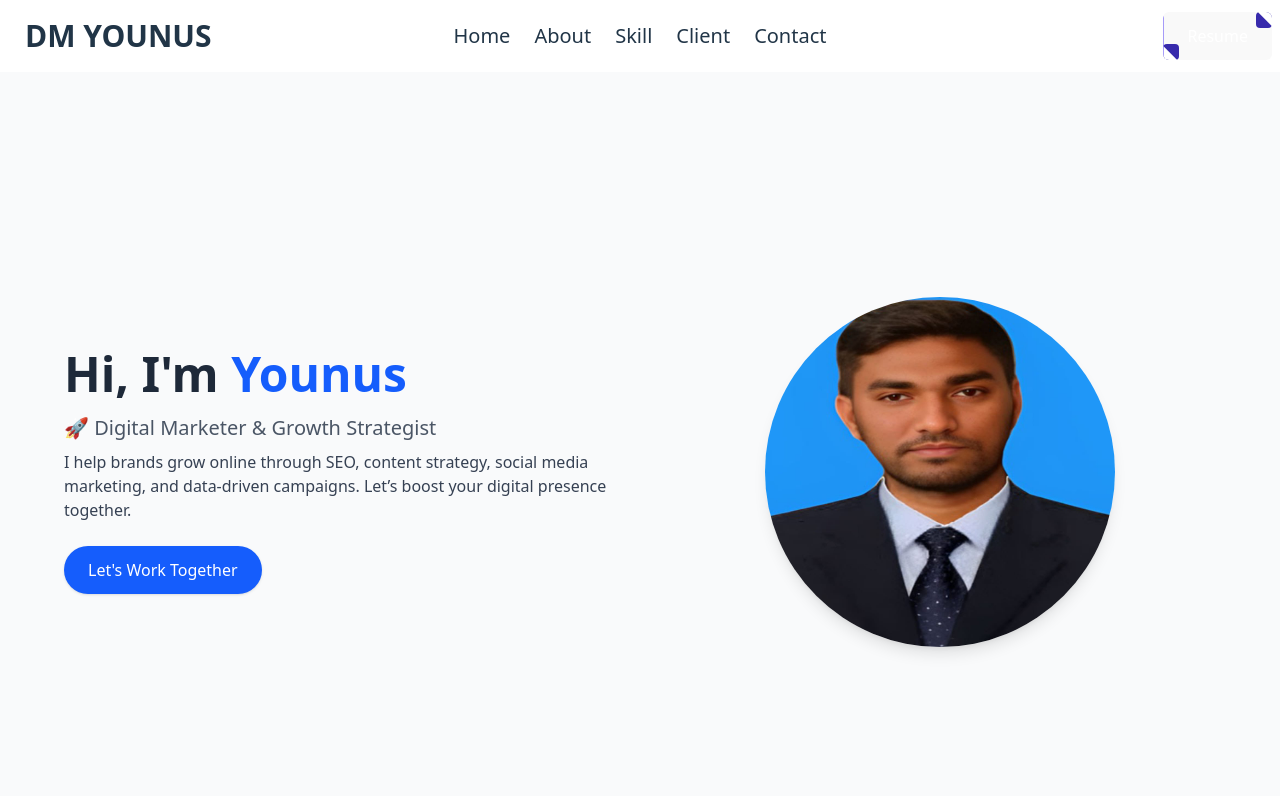
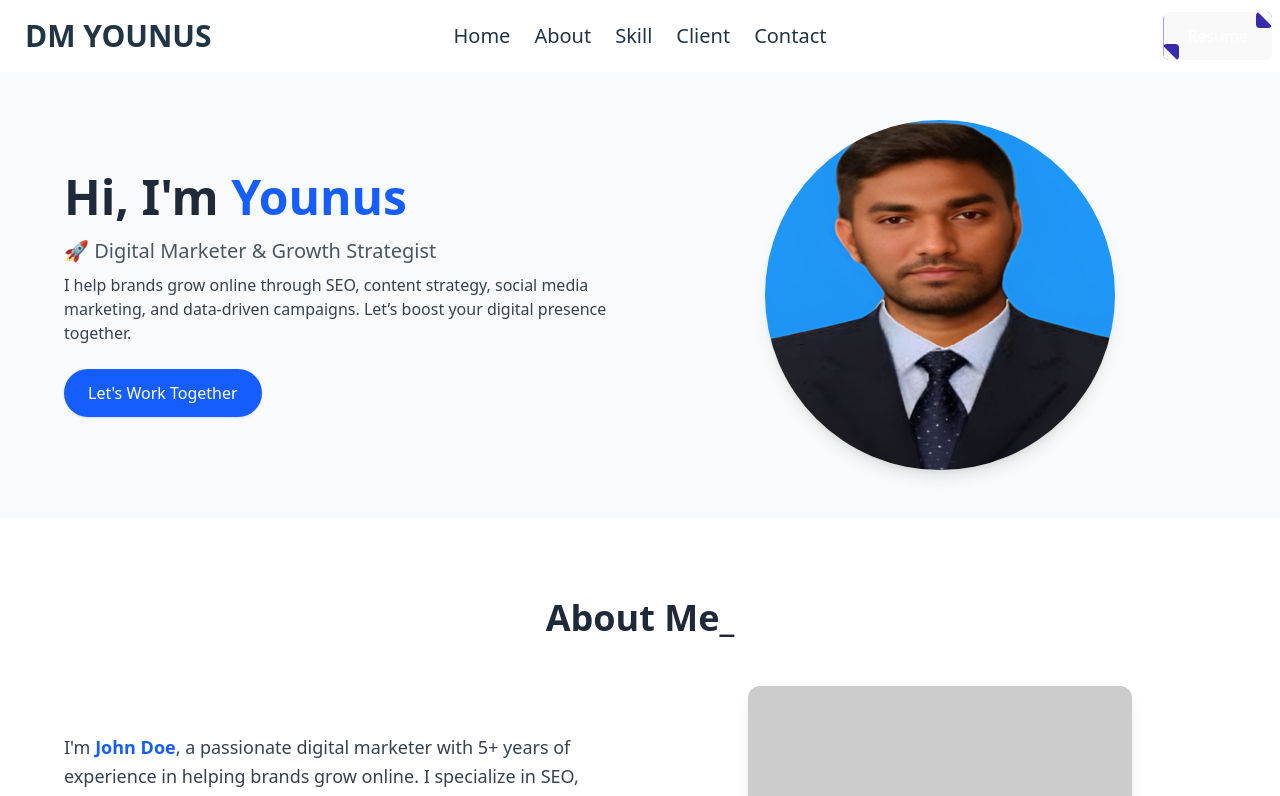
Before and after one commit to safin33221/Md-Younus_-Portfolios-, a React (Vite) app: page / in a window 1280 px wide. Shown: the top 796 px of the page. Built offline with nearby package versions, Linux system fonts and the light colour scheme.

Commit message:
Update hero section

```diff
--- a/src/Components/HeroSection.jsx
+++ b/src/Components/HeroSection.jsx
@@ -2,11 +2,11 @@ import React from 'react';
 import profile from '../assets/profile.jpg'
 const HeroSection = () => {
   return (
-    <section className="min-h-screen flex items-center bg-gray-50 dark:bg-gray-950 text-gray-800 px-6 lg:px-16 py-12 transition-colors duration-300">
-      <div className="container mx-auto grid grid-cols-1 md:grid-cols-2 gap-12 items-center">
+    <section className="py-10 flex items-center bg-gray-50 dark:bg-gray-950 text-gray-800 px-6 lg:px-16 py-12 transition-colors duration-300">
+      <div className="container mx-auto flex flex-col-reverse md:flex-row  gap-12 items-center">
 
         {/* Left Column: Text Content */}
-        <div>
+        <div className='md:w-1/2 mx-auto'>
           <h1 className="text-4xl lg:text-5xl font-bold text-gray-[350px]0 dark:text-white mb-4">
             Hi, I'm <span className="text-blue-600 dark:text-blue-400">Younus</span>
           </h1>
@@ -26,7 +26,7 @@ const HeroSection = () => {
         </div>
 
         {/* Right Column: Profile Image */}
-        <div className="flex justify-center">
+        <div className="flex justify-center md:w-1/2 mx-auto">
           <img
             src={profile}
             alt="Digital Marketer Profile"
--- a/src/Components/Skill.jsx
+++ b/src/Components/Skill.jsx
@@ -23,7 +23,7 @@ const interpersonalSkills = [
 
 export default function SkillsShowcase() {
   return (
-    <section className="py-12  px-4    mx-auto">
+    <section id="skills" className="py-12  px-4    mx-auto">
       <SectionTitle title={`My Skills`}/>
 
       {/* Technical Skills in Card Grid */}
```
